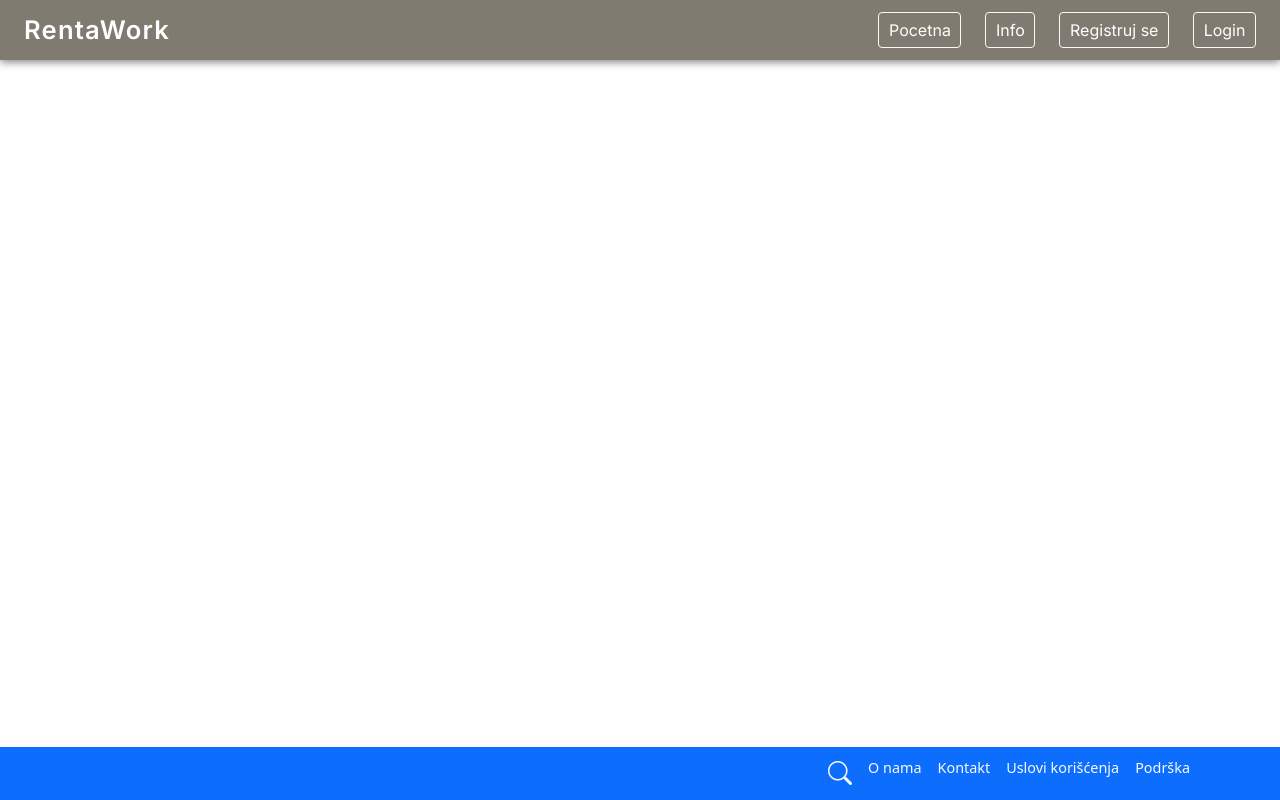
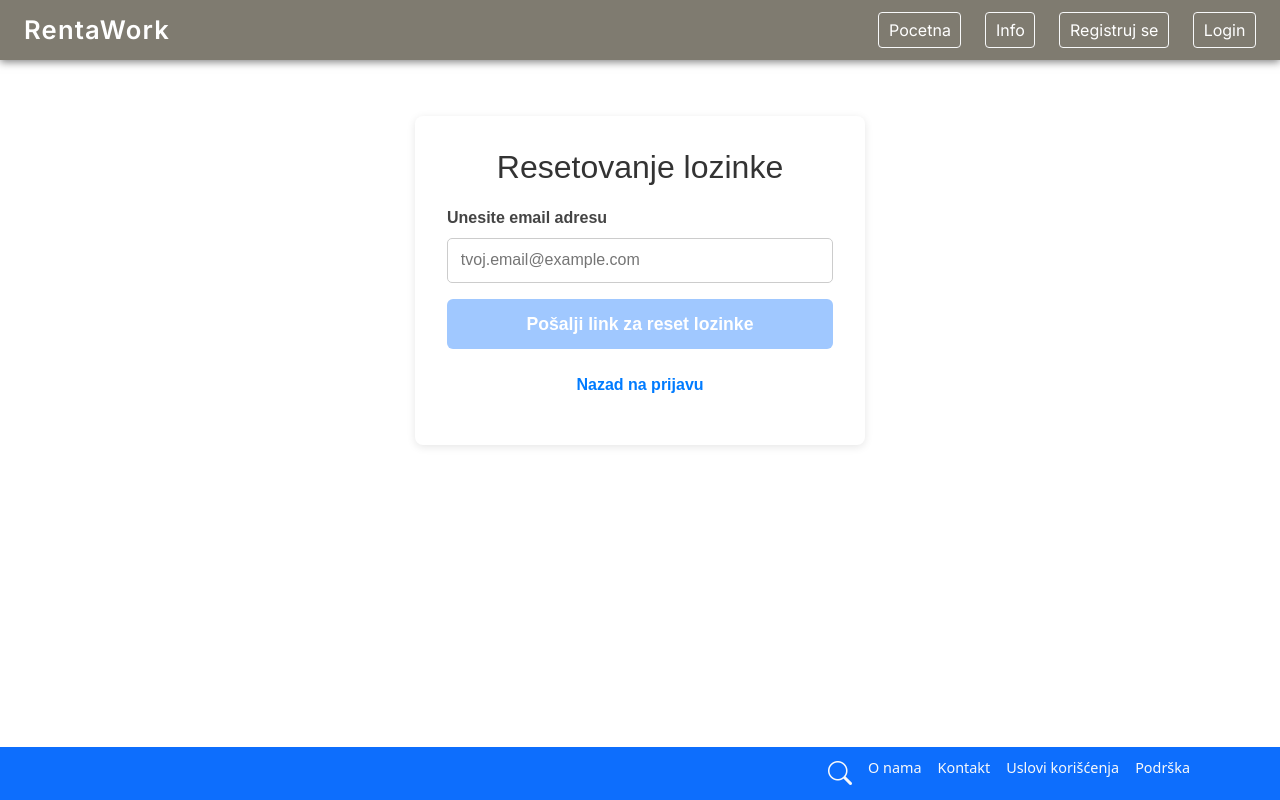
Before and after one commit to mnenadmm/rentaWorks, an Angular app in the folder client/: page /reset-password in a window 1280 px wide. Before the commit this address led to /. Built offline with nearby package versions, Linux system fonts and the light colour scheme.

Commit message:
resavanje nastavak

```diff
--- a/client/src/app/app.routes.ts
+++ b/client/src/app/app.routes.ts
@@ -7,6 +7,7 @@ import { ContactComponent } from './pages/contact/contact.component';
 import { UsloviKoriscenjaComponent } from './pages/uslovi-koriscenja/uslovi-koriscenja.component';
 import { PodrskaComponent } from './pages/podrska/podrska.component';
 import { InfoComponent } from './pages/info/info.component';
+import { ResetPasswordComponent } from './auth/reset-password/reset-password.component';
 export const routes: Routes = [
     { path: '', component: PocetnaComponent },
     { path: 'login', component: LoginComponent },
@@ -16,5 +17,7 @@ export const routes: Routes = [
     { path: 'uslovi', component: UsloviKoriscenjaComponent },
     { path: 'podrska', component:  PodrskaComponent },
     { path: 'info', component:  InfoComponent },
+    { path: 'reset-password', component: ResetPasswordComponent },
+
 
 ];
--- /dev/null
+++ b/client/src/app/auth/reset-password/reset-password.component.css
@@ -0,0 +1,111 @@
+.reset-password-container {
+  max-width: 400px;
+  margin: 2rem auto;
+  padding: 1.5rem;
+  box-shadow: 0 2px 8px rgba(0,0,0,0.1);
+  border-radius: 8px;
+  background-color: #fff;
+  font-family: Arial, sans-serif;
+}
+
+.reset-password-container h2 {
+  font-size: 1.5rem;
+  margin-bottom: 1.2rem;
+  color: #333;
+  text-align: center;
+}
+
+.reset-password-container form {
+  display: flex;
+  flex-direction: column;
+}
+
+.reset-password-container label {
+  font-weight: 600;
+  margin-bottom: 0.5rem;
+  color: #444;
+}
+
+.reset-password-container input[type="email"] {
+  padding: 0.6rem 0.8rem;
+  font-size: 1rem;
+  border: 1.5px solid #ccc;
+  border-radius: 5px;
+  margin-bottom: 1rem;
+  transition: border-color 0.3s ease;
+}
+
+.reset-password-container input[type="email"]:focus {
+  outline: none;
+  border-color: #007bff;
+  box-shadow: 0 0 5px rgba(0,123,255,0.5);
+}
+
+.reset-password-container .error {
+  color: #d93025;
+  font-size: 0.85rem;
+  margin-top: -0.75rem;
+  margin-bottom: 1rem;
+}
+
+.reset-password-container button {
+  padding: 0.75rem;
+  font-size: 1.1rem;
+  font-weight: 600;
+  background-color: #007bff;
+  border: none;
+  color: white;
+  border-radius: 6px;
+  cursor: pointer;
+  transition: background-color 0.3s ease;
+}
+
+.reset-password-container button:disabled {
+  background-color: #a0c8ff;
+  cursor: not-allowed;
+}
+
+.reset-password-container button:not(:disabled):hover {
+  background-color: #0056b3;
+}
+
+.success-message {
+  margin-top: 1rem;
+  color: #28a745;
+  font-weight: 600;
+  text-align: center;
+}
+
+.error-message {
+  margin-top: 1rem;
+  color: #d93025;
+  font-weight: 600;
+  text-align: center;
+}
+
+.reset-password-container p {
+  margin-top: 1.5rem;
+  text-align: center;
+}
+
+.reset-password-container p a {
+  color: #007bff;
+  text-decoration: none;
+  font-weight: 600;
+}
+
+.reset-password-container p a:hover {
+  text-decoration: underline;
+}
+
+/* Veći ekrani (tablet i više) */
+@media (min-width: 600px) {
+  .reset-password-container {
+    max-width: 450px;
+    padding: 2rem;
+  }
+
+  .reset-password-container h2 {
+    font-size: 2rem;
+  }
+}
--- /dev/null
+++ b/client/src/app/auth/reset-password/reset-password.component.html
@@ -0,0 +1,34 @@
+<div class="reset-password-container">
+  <h2>Resetovanje lozinke</h2>
+
+  <form (ngSubmit)="onSubmit()" #resetForm="ngForm">
+    <label for="email">Unesite email adresu</label>
+    <input
+      type="email"
+      id="email"
+      name="email"
+      required
+      email
+      [(ngModel)]="email"
+      #emailInput="ngModel"
+      placeholder="tvoj.email@example.com"
+    />
+
+    <div *ngIf="emailInput.invalid && (emailInput.dirty || emailInput.touched)" class="error">
+      <small *ngIf="emailInput.errors?.['required']">Email je obavezan.</small>
+      <small *ngIf="emailInput.errors?.['email']">Unesite validan email.</small>
+    </div>
+
+    <button type="submit" [disabled]="resetForm.invalid">Pošalji link za reset lozinke</button>
+  </form>
+
+  <div *ngIf="successMessage" class="success-message">
+    {{ successMessage }}
+  </div>
+
+  <div *ngIf="errorMessage" class="error-message">
+    {{ errorMessage }}
+  </div>
+
+  <p><a routerLink="/login">Nazad na prijavu</a></p>
+</div>
--- /dev/null
+++ b/client/src/app/auth/reset-password/reset-password.component.ts
@@ -0,0 +1,28 @@
+import { Component } from '@angular/core';
+import { CommonModule } from '@angular/common';
+import { FormsModule } from '@angular/forms';
+
+@Component({
+  selector: 'app-reset-password',
+  standalone: true,
+  imports: [CommonModule, FormsModule],
+  templateUrl: './reset-password.component.html',
+  styleUrls: ['./reset-password.component.css']
+})
+export class ResetPasswordComponent {
+  email: string = '';
+  successMessage: string | null = null;
+  errorMessage: string | null = null;
+
+  onSubmit(): void {
+    this.successMessage = null;
+    this.errorMessage = null;
+
+    if (this.email.toLowerCase().includes('@')) {
+      this.successMessage = 'Link za reset lozinke je poslat na tvoju email adresu.';
+      this.email = '';
+    } else {
+      this.errorMessage = 'Došlo je do greške prilikom slanja zahteva. Proveri email i pokušaj ponovo.';
+    }
+  }
+}
```
Also changed, not shown: 1 other file (tests, documents, lock files or other folders).
